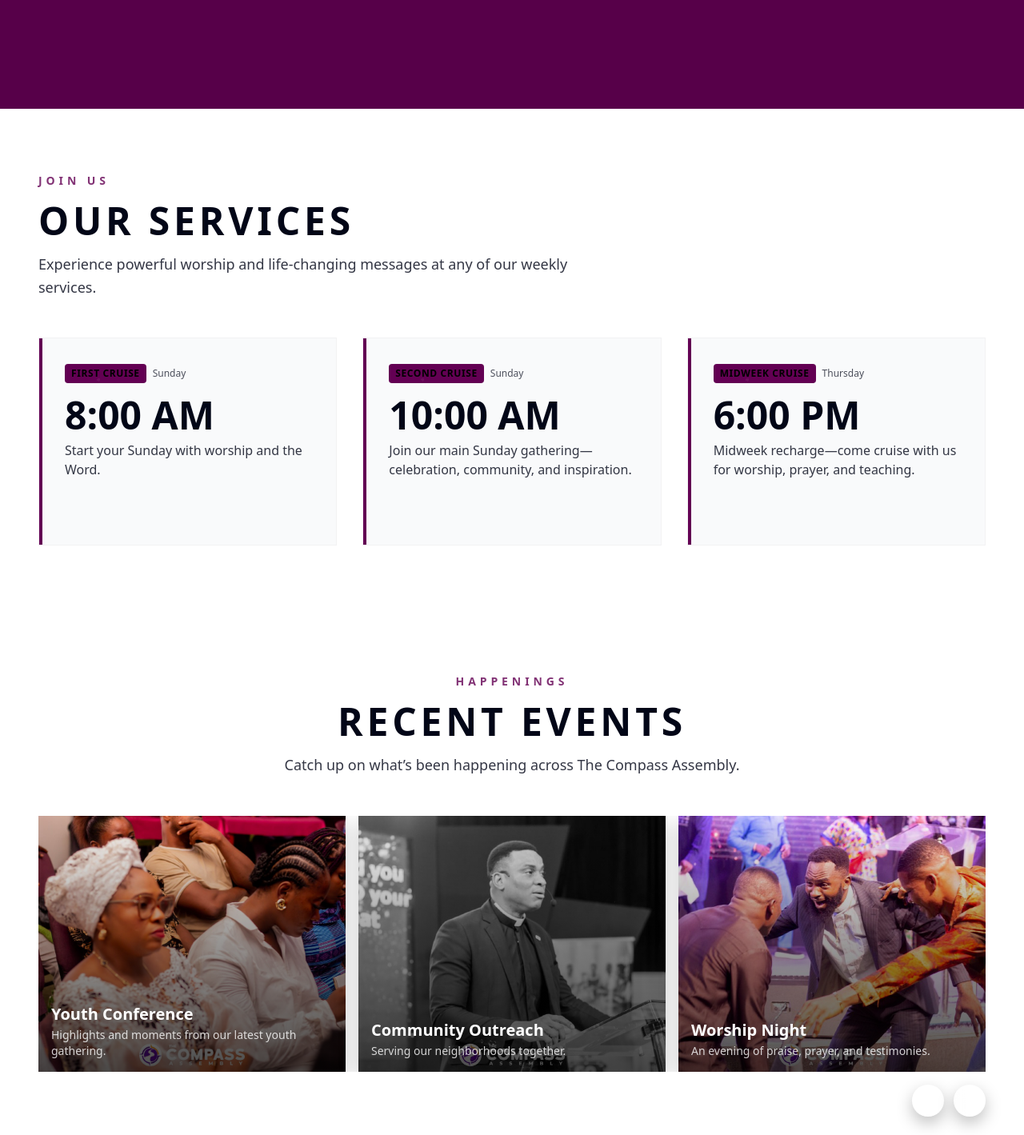
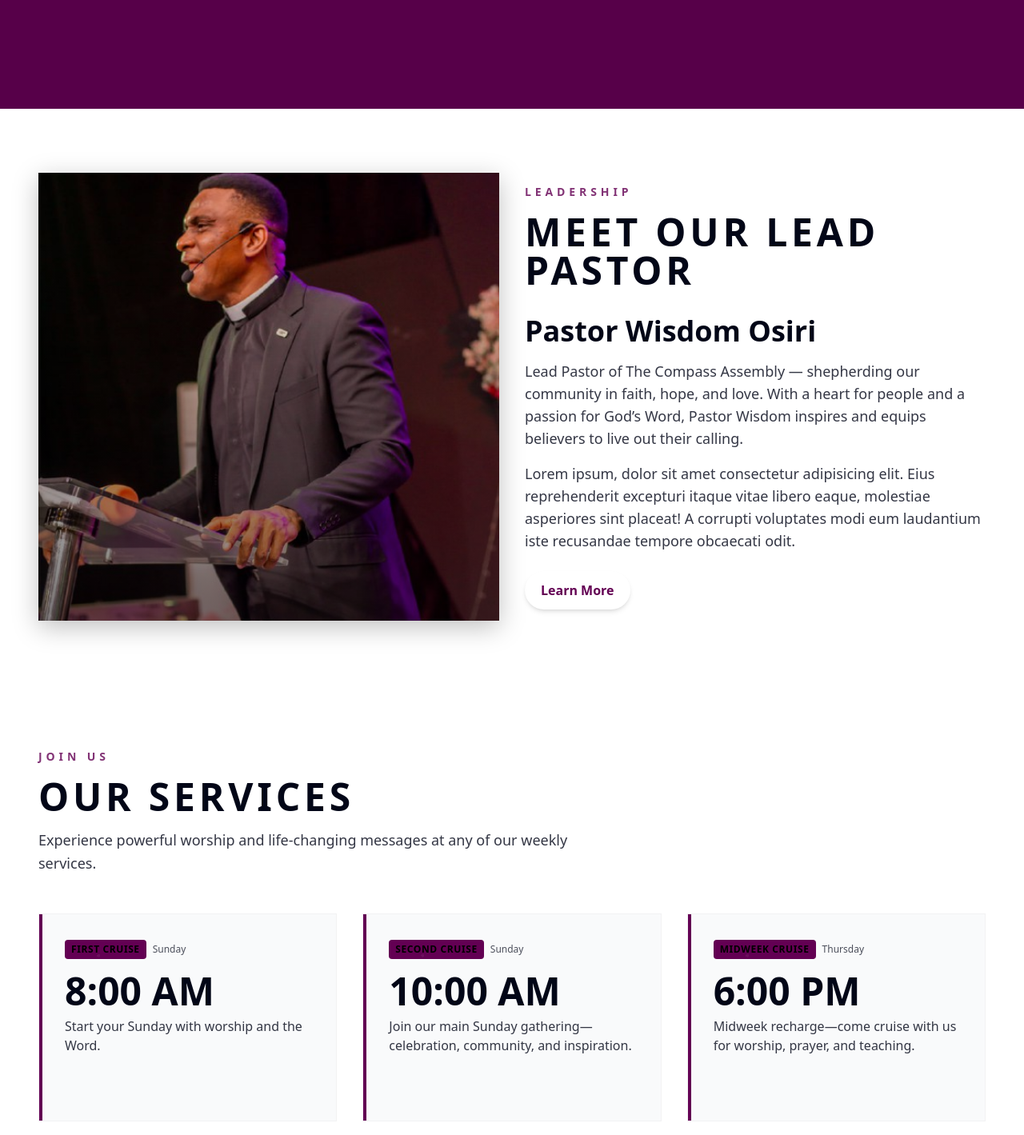
Before and after one commit to thecompassassembly/tca-webapp, a Next.js app: page / in a window 1280 px wide. Shown: the part 3840-5259 px from the top of the page at 80% size. Built offline with nearby package versions, Linux system fonts and the light colour scheme; grey boxes are pictures that could not be loaded.

Commit message:
feat: Add "Meet Our Lead Pastor" section with details and image

```diff
--- a/src/app/page.tsx
+++ b/src/app/page.tsx
@@ -356,6 +356,46 @@ export default function Home() {
           </div>
         </section>
 
+        {/* Meet Our Lead Pastor (side-by-side) */}
+        <section className="w-full py-20 px-6 md:px-12" style={{ backgroundColor: 'var(--color-background)' }}>
+          <div className="max-w-7xl mx-auto">
+
+            <div className="grid grid-cols-1 md:grid-cols-2 gap-8 items-center">
+              {/* Image column */}
+              <div className="group relative w-full h-[420px] md:h-[560px] overflow-hidden shadow-[0_8px_30px_rgba(0,0,0,0.25)]">
+                <Image src="/images/6051031874487914203.jpg" alt="Pastor Wisdom Osiri" fill className="object-cover transition-transform duration-700 group-hover:scale-105" />
+                <div className="absolute inset-0 bg-gradient-to-t from-black/50 via-black/25 to-transparent" />
+              </div>
+
+              {/* Text column */}
+              <div>
+                <div className="text-left mb-8">
+                  <p className="text-xs md:text-sm font-bold uppercase tracking-[0.35em] opacity-80" style={{ color: 'var(--color-primary)' }}>
+                    Leadership
+                  </p>
+                  <h2 className="mt-4 text-3xl md:text-5xl font-black uppercase tracking-widest" style={{ color: 'var(--color-foreground)' }}>
+                    Meet Our Lead Pastor
+                  </h2>
+                </div>
+
+                <h3 className="text-3xl md:text-4xl font-black" style={{ color: 'var(--color-foreground)' }}>
+                  Pastor Wisdom Osiri
+                </h3>
+                <p className="mt-4 text-base md:text-lg opacity-80">
+                  Lead Pastor of The Compass Assembly — shepherding our community in faith, hope, and love. With a heart for people and a passion for God’s Word, Pastor Wisdom inspires and equips believers to live out their calling.
+                </p>
+                <p className="mt-4 text-base md:text-lg opacity-80">
+                  Lorem ipsum, dolor sit amet consectetur adipisicing elit. Eius reprehenderit excepturi itaque vitae libero eaque, molestiae asperiores sint placeat! A corrupti voluptates modi eum laudantium iste recusandae tempore obcaecati odit.</p>
+                <div className="mt-6 flex flex-wrap gap-3">
+                  <a href="/pastors" className="inline-flex items-center gap-2 rounded-full px-5 py-3 bg-white text-[var(--color-primary)] font-bold shadow-md">
+                    Learn More
+                  </a>
+                </div>
+              </div>
+            </div>
+          </div>
+        </section>
+
         {/* our services / cruise */}
         <section className="w-full py-20 px-6 md:px-12" style={{ backgroundColor: "var(--color-background)" }}>
           <div className="max-w-7xl mx-auto">
@@ -448,12 +488,12 @@ export default function Home() {
             {/* Custom arrows for events slider */}
             <div className="relative">
               <div className="absolute right-0 -bottom-14 z-10 flex items-center gap-3">
-                <button aria-label="Previous" className="events-prev flex items-center justify-center w-10 h-10 rounded-full bg-white/15 backdrop-blur-sm text-white shadow-[0_8px_20px_rgba(0,0,0,0.25)] hover:bg-white/25 transition">
+                <button aria-label="Previous" className="events-prev flex items-center justify-center w-10 h-10 rounded-full bg-[var(--color-primary)] text-black shadow-[0_8px_20px_rgba(0,0,0,0.25)] hover:brightness-110 transition">
                   <svg width="20" height="20" viewBox="0 0 24 24" fill="none" xmlns="http://www.w3.org/2000/svg" aria-hidden>
                     <path d="M15 18l-6-6 6-6" stroke="currentColor" strokeWidth="2" strokeLinecap="round" strokeLinejoin="round" />
                   </svg>
                 </button>
-                <button aria-label="Next" className="events-next flex items-center justify-center w-10 h-10 rounded-full bg-white/15 backdrop-blur-sm text-white shadow-[0_8px_20px_rgba(0,0,0,0.25)] hover:bg-white/25 transition">
+                <button aria-label="Next" className="events-next flex items-center justify-center w-10 h-10 rounded-full bg-[var(--color-primary)] text-black shadow-[0_8px_20px_rgba(0,0,0,0.25)] hover:brightness-110 transition">
                   <svg width="20" height="20" viewBox="0 0 24 24" fill="none" xmlns="http://www.w3.org/2000/svg" aria-hidden>
                     <path d="M9 6l6 6-6 6" stroke="currentColor" strokeWidth="2" strokeLinecap="round" strokeLinejoin="round" />
                   </svg>
```
Lines whose indentation alone changed are shown as unchanged.
